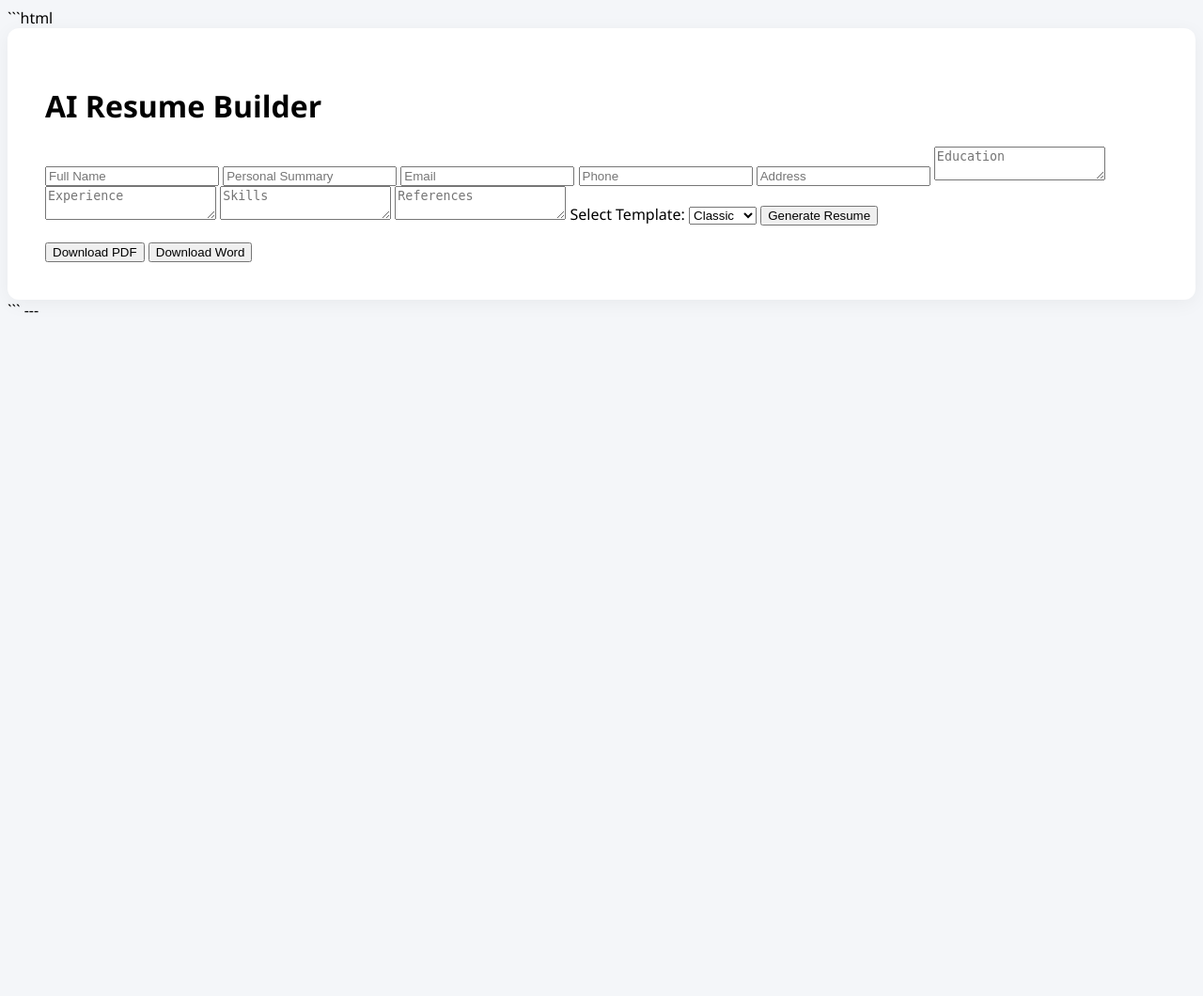
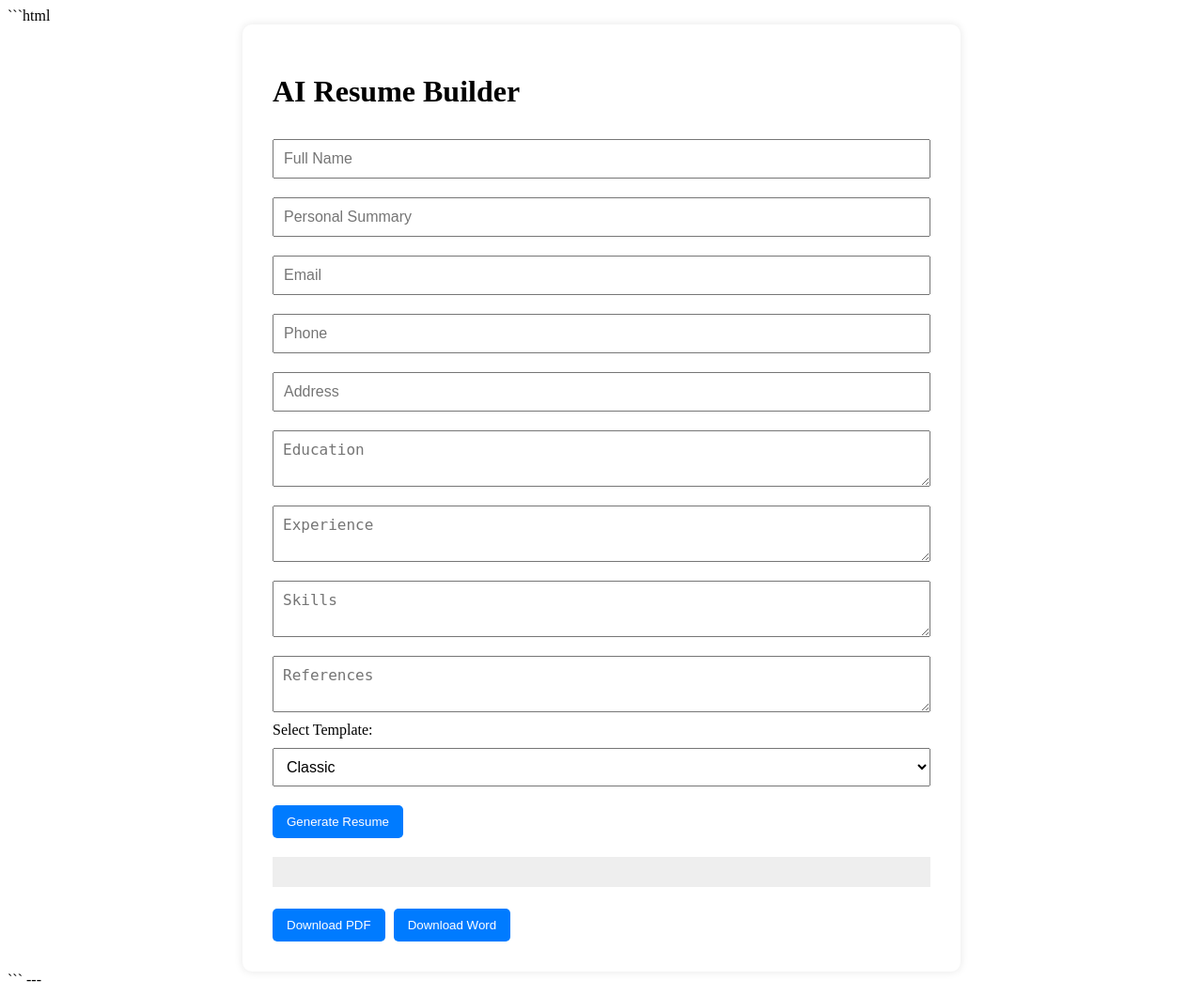
Before and after one commit to MphoLorriey25/ai-resume-builder, a Python web app: template templates/index.html in a window 1280 px wide. Shown: the whole page at 94% size. Before the commit the page ends 333 px from the top, so only its background shows below. Run offline with Jinja, Linux system fonts and the light colour scheme; the template is opened without the code that fills it, so the values that code supplies are empty.

Commit message:
Update style.css

````diff
--- a/static/style.css
+++ b/static/style.css
@@ -1,11 +1,43 @@
+```css
 body {
-  background-color: #f4f6f9;
-  font-family: 'Segoe UI', sans-serif;
+  font-family: Arial, sans-serif;
+  background: #f7f7f7;
+  margin: 0;
+  padding: 2rem;
 }
 
 .container {
-  background: #fff;
-  padding: 40px;
-  border-radius: 12px;
-  box-shadow: 0 4px 20px rgba(0,0,0,0.05);
+  background: white;
+  max-width: 700px;
+  margin: auto;
+  padding: 2rem;
+  box-shadow: 0 0 10px rgba(0,0,0,0.1);
+  border-radius: 10px;
 }
+
+input, textarea, select {
+  width: 100%;
+  margin: 10px 0;
+  padding: 10px;
+  font-size: 16px;
+}
+
+button {
+  background: #007bff;
+  color: white;
+  border: none;
+  padding: 10px 15px;
+  cursor: pointer;
+  margin: 10px 5px 0 0;
+  border-radius: 5px;
+}
+
+pre {
+  background: #eee;
+  padding: 1rem;
+  margin-top: 20px;
+  white-space: pre-wrap;
+}
+```
+
+---
````
